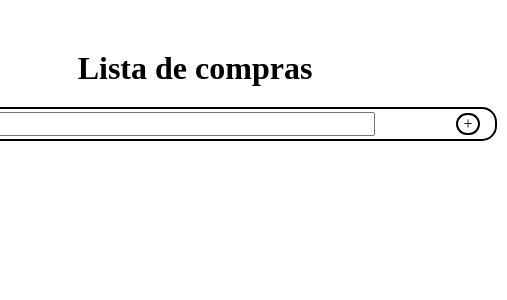
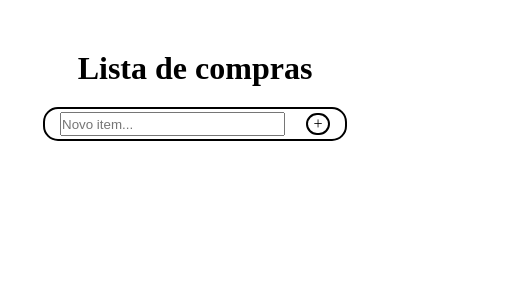
Before and after one commit to Vinicius1998ls/Lista_de_compras, a React (Create React App) app: page / in a window 390 px wide. Shown: the top 300 px of the page, 507 px wide, since content can reach past the window. Built offline with nearby package versions, Linux system fonts and the light colour scheme.

Commit message:
Responsividade adicionada

```diff
--- a/src/components/ShoppingList.css
+++ b/src/components/ShoppingList.css
@@ -42,8 +42,6 @@ body {
     border-radius: 15px;
 }
 
-/* inputItem */
-
 .new-item {
     display: grid;
     width: 600px;
@@ -76,3 +74,33 @@ input {
     border-radius: 15px;
     width: 20px;
 }
+
+@media (max-width: 1200px) {
+    .items {
+        width: 700px;
+    }
+
+    .new-item {
+        width: 700px;
+    }
+}
+
+@media (max-width: 800px) {
+    .items {
+        width: 600px;
+    }
+
+    .new-item {
+        width: 600px;
+    }
+}
+
+@media (max-width: 650px) {
+    .items {
+        width: 300px;
+    }
+
+    .new-item {
+        width: 300px;
+    }
+}
```
